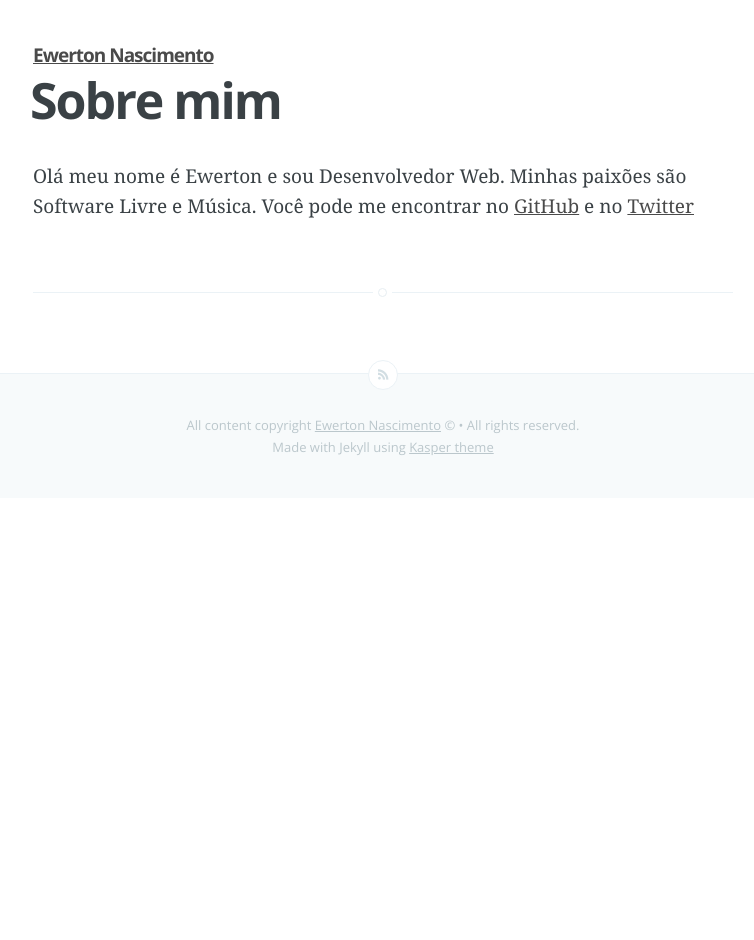
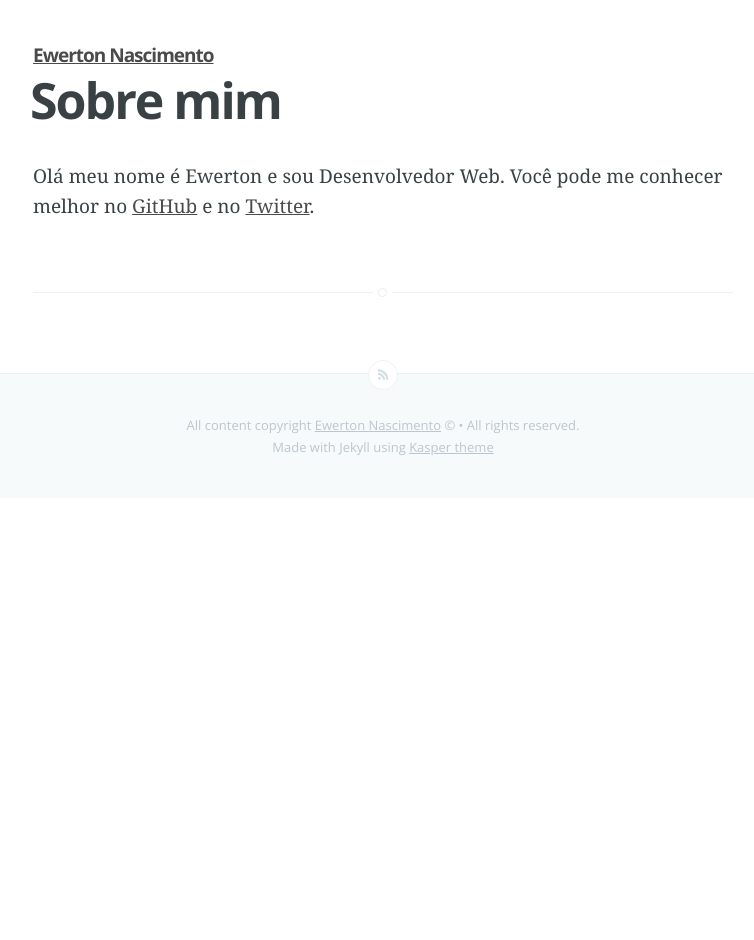
Before and after one commit to mjmendo/mjmendo.github.io, a Jekyll site: the page built from about.md, in a window 1280 px wide. Shown: the whole page, without its empty margins (257-1011 px from the left). Built offline with Jekyll 4.4.1, drawn with Linux system fonts in a browser that asks for light colours; Markdown is read by kramdown in place of the engine named in the settings.

Commit message:
Update about.md

```diff
--- a/about.md
+++ b/about.md
@@ -3,4 +3,4 @@ layout: page
 title: Sobre mim
 ---
 
-Olá meu nome é Ewerton e sou Desenvolvedor Web. Minhas paixões são Software Livre e Música. Você pode me encontrar no <a href="https://github.com/ewertonorg">GitHub</a> e no <a href="https://twitter.com/ewertonorg">Twitter</a>
+Olá meu nome é Ewerton e sou Desenvolvedor Web. Você pode me conhecer melhor no <a href="https://github.com/ewertonorg">GitHub</a> e no <a href="https://twitter.com/ewertonorg">Twitter</a>.
```
